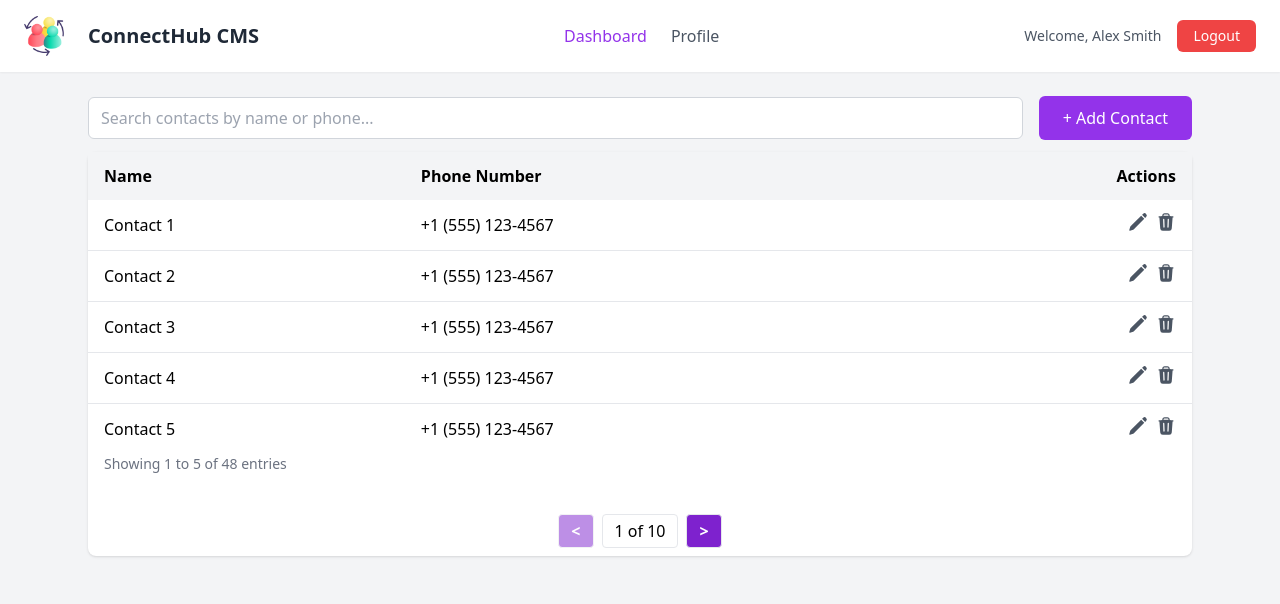
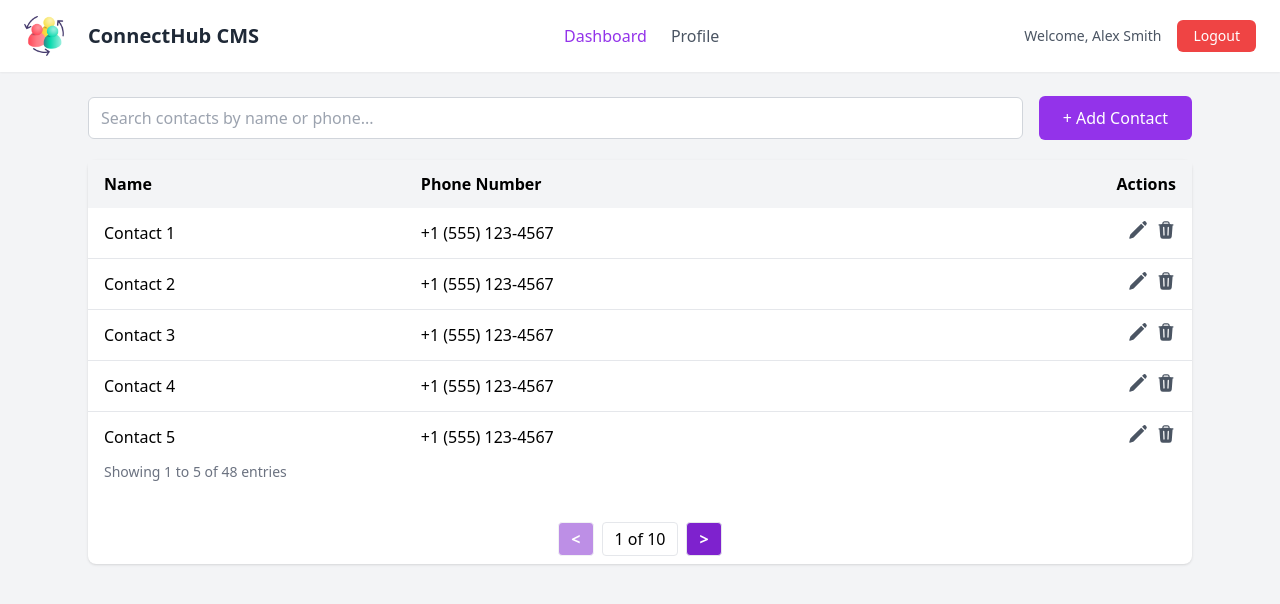
Before and after one commit to muhammadanascode/contact-management-frontend, a React (Create React App) app: page / in a window 1280 px wide. Shown: the top 604 px of the page. Built offline with nearby package versions, Linux system fonts and the light colour scheme.

Commit message:
style: increased margin from top

```diff
--- a/src/components/ContactList.js
+++ b/src/components/ContactList.js
@@ -47,7 +47,7 @@ const ContactList = () => {
 
     return (
         // Container card
-        <div className="bg-white rounded-lg shadow">
+        <div className="bg-white rounded-lg shadow mt-5">
             {/* Table showing contact rows */}
             <table className="w-full text-left">
                 <thead className="bg-gray-100">
```
